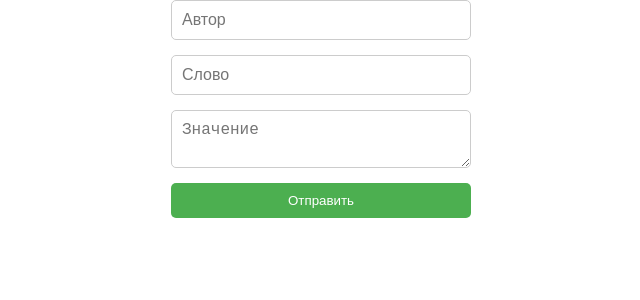
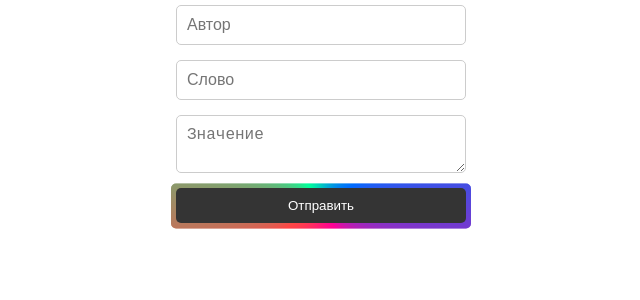
Before and after one commit to RUS29TAM/words, a Next.js app: page /pages/first in a window 1280 px wide. Shown: the top 300 px of the page, without its empty margins (319-959 px from the left). Built offline with nearby package versions, Linux system fonts and the light colour scheme.

Commit message:
chore: add btn animation

```diff
--- a/src/app/components/form/form.module.css
+++ b/src/app/components/form/form.module.css
@@ -1,9 +1,11 @@
 .formContainer {
     display: flex;
     flex-direction: column;
+    height: 100vh;
     gap: 15px;
     width: 300px;
     margin: 0 auto;
+    padding: 5px;
 }
 
 .inputField {
@@ -14,14 +16,61 @@
 }
 
 .submitButton {
+    position: relative;
     padding: 10px;
-    background-color: #4CAF50;
+    background-color: #343434;
     color: white;
     border: none;
     border-radius: 5px;
     cursor: pointer;
 }
 
+.submitButton::after, .submitButton::before {
+    content: '';
+    position: absolute;
+    height: 100%;
+    width: 100%;
+    background-image: conic-gradient(from var(--angle), #ff4545, #00ff99, #006aff, #ff0095, #ff4545);
+    top: 50%;
+    left: 50%;
+    z-index: -1;
+    border-radius: 5px;
+    translate: -50% -50%;
+    padding: 5px;
+    margin: 0 auto;
+    animation: 3s spin linear infinite;
+}
+
+.submitButton::before {
+    /*filter: blur(1.5rem);*/
+    opacity: 0.5;
+}
+
+@property --angle {
+    syntax: "<angle>";
+    initial-value: 0deg;
+    inherits: false;
+}
+/*.submitButton::after, .submitButton::before {*/
+/*    !*--angle: 0deg;*!*/
+/*    content: '';*/
+/*    position: absolute;*/
+/*    height: 100%;*/
+/*    width: 100%;*/
+/*    background-image: conic-gradient(from var(--angle), transparent, #00ff99);*/
+/*    animation: 3s spin linear infinite;*/
+/*}*/
+
+@keyframes spin {
+    from {
+        --angle: 0deg;
+    }
+    to {
+        --angle: 360deg;
+
+    }
+}
+
 .submitButton:hover {
     background-color: #45a049;
 }
```
